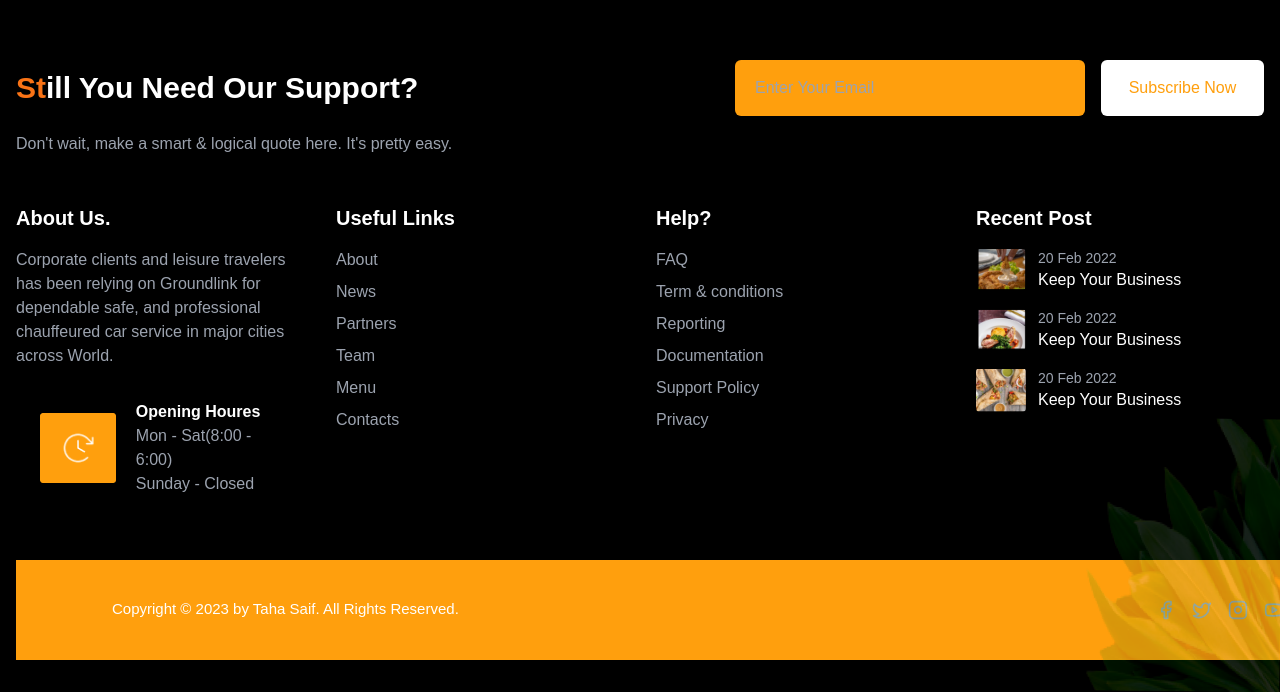
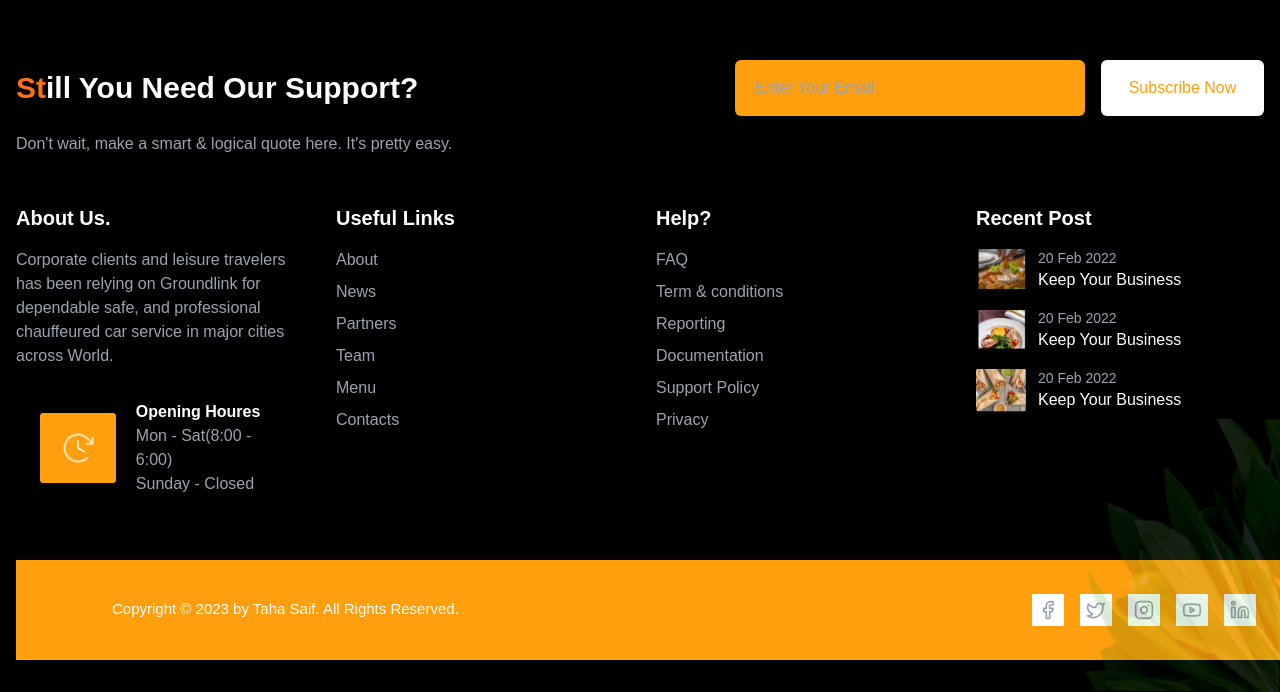
Before and after one commit to Tahasaif3/Figma-Templa-9-Hackathon, a Next.js app: page / in a window 1280 px wide. Shown: the part 6895-7587 px from the top of the page. Built offline with nearby package versions, Linux system fonts and the light colour scheme.

Commit message:
footer.tsx

```diff
--- a/components/footer.tsx
+++ b/components/footer.tsx
@@ -106,12 +106,12 @@ export default function Footer() {
     </p>
 
     {/* Social Media Icons */}
-    <div className="flex space-x-4 mt-4 sm:mt-0 sm:mr-24">
+    <div className="flex space-x-4 mt-4 sm:mt-0 sm:mr-40">
       {[Facebook, Twitter, Instagram, Youtube, Linkedin].map((Icon, index) => (
         <Link
           key={index}
           href="#"
-          className="text-gray-400 hover:text-white transition duration-300"
+          className="flex items-center justify-center text-gray-400 bg-white w-8 h-8  hover:text-white transition duration-300"
         >
           <Icon size={20} />
         </Link>
```
